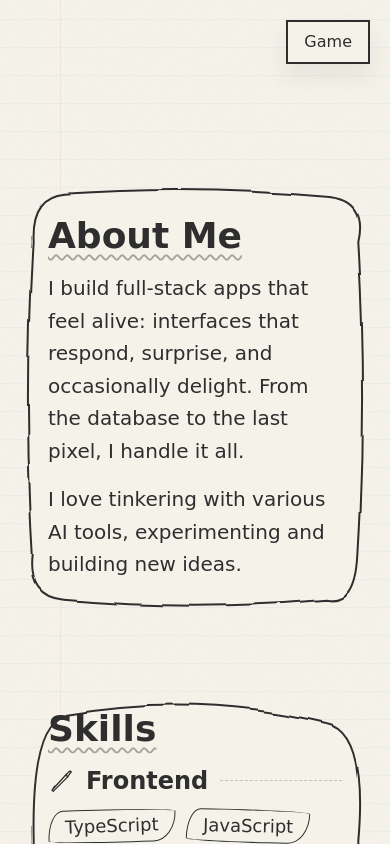
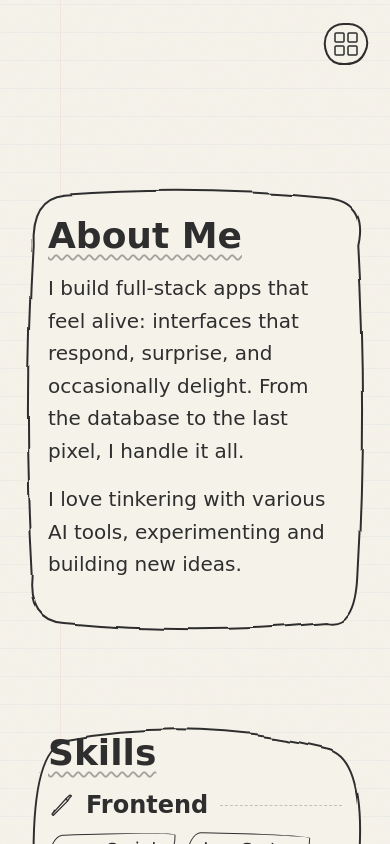
Before and after one commit to himanshurattan99/my-portfolio, a React (Vite) app: page / in a window 390 px wide. Shown: the top 844 px of the page. Built offline with nearby package versions, Linux system fonts and the light colour scheme.

Commit message:
feat: add portfolio view and game mode page transition
refactor: measure section content for responsive layout sizing

style: replace mode toggle labels with sketch icons

```diff
--- a/src/components/Portfolio.tsx
+++ b/src/components/Portfolio.tsx
@@ -1,4 +1,4 @@
-import { useState } from "react";
+import { useCallback, useEffect, useRef, useState } from "react";
 import {
   aboutContent,
   contactItems,
@@ -18,15 +18,61 @@ interface SectionFrameProps {
   id: SectionId;
   title: string;
   color: SectionColor;
+  icon?: (typeof sections)[number]["icon"];
+  mode?: ViewMode;
+  canMeasure?: boolean;
+  onContentHeightChange?: (id: SectionId, height: number) => void;
+  style?: React.CSSProperties;
   children: React.ReactNode;
 }
 
 // Outer paper card used for each main portfolio section.
-export const SectionFrame = ({ id, title, color, children }: SectionFrameProps) => (
+export const SectionFrame = ({
+  id,
+  title,
+  color,
+  icon,
+  mode = "portfolio",
+  canMeasure = false,
+  onContentHeightChange,
+  style,
+  children,
+}: SectionFrameProps) => {
+  const contentRef = useRef<HTMLDivElement>(null);
+
+  useEffect(() => {
+    if (mode !== "portfolio" || !canMeasure || !onContentHeightChange) return;
+
+    const content = contentRef.current;
+    if (!content) return;
+
+    let frame = 0;
+    const measure = () => {
+      cancelAnimationFrame(frame);
+      frame = requestAnimationFrame(() => {
+        const section = content.closest("section");
+        const styles = section ? window.getComputedStyle(section) : null;
+        const padding = styles ? parseFloat(styles.paddingTop) + parseFloat(styles.paddingBottom) : 0;
+        onContentHeightChange(id, Math.ceil(content.scrollHeight + padding + 24));
+      });
+    };
+
+    measure();
+    const observer = new ResizeObserver(measure);
+    observer.observe(content);
+
+    return () => {
+      cancelAnimationFrame(frame);
+      observer.disconnect();
+    };
+  }, [canMeasure, id, mode, onContentHeightChange]);
+
+  return (
     <section
-    className="relative mx-auto w-full max-w-240 overflow-hidden px-8 py-10 sm:px-10 md:px-16 md:py-12"
+      className="absolute overflow-hidden px-8 py-10 sm:px-10 md:px-16 md:py-12"
       data-section-color={color}
       id={id}
+      style={style}
     >
       <svg className="pointer-events-none absolute inset-0 h-full w-full" preserveAspectRatio="none" viewBox="0 0 150 150">
         <defs>
@@ -47,14 +93,37 @@ export const SectionFrame = ({ id, title, color, children }: SectionFrameProps)
           data-color={color}
         />
       </svg>
-    <div className="relative z-10">
+      <div
+        className="absolute inset-0 z-10 flex flex-col items-center justify-center gap-2 px-4"
+        style={{
+          opacity: mode === "game" ? 1 : 0,
+          pointerEvents: mode === "game" ? "auto" : "none",
+          transition: `opacity ${mode === "game" ? 425 : 340}ms ease-${mode === "game" ? "in" : "out"} ${mode === "game" ? 380 : 0}ms`,
+        }}
+      >
+        {icon && <SketchIcon color={color} name={icon} size={36} />}
+        <span className="max-w-28 text-center text-lg font-bold leading-tight" data-section-color={color}>
+          {title}
+        </span>
+      </div>
+      <div
+        className="relative z-10"
+        style={{
+          opacity: mode === "portfolio" ? 1 : 0,
+          pointerEvents: mode === "portfolio" ? "auto" : "none",
+          transition: `opacity ${mode === "portfolio" ? 425 : 340}ms ease-${mode === "portfolio" ? "in" : "out"} ${mode === "portfolio" ? 380 : 0}ms`,
+        }}
+      >
+        <div ref={contentRef}>
           <h2 className="sketch-heading mb-4 text-4xl font-bold" data-section-color={color}>
             {title}
           </h2>
           <div>{children}</div>
         </div>
+      </div>
     </section>
   );
+};
 
 // Smaller sketch card for repeated items inside a section.
 export const SketchBox = ({ children, color }: { children: React.ReactNode; color?: SectionColor }) => (
@@ -203,74 +272,138 @@ const sectionContent: Record<SectionId, React.ReactNode> = {
 
 export const SectionContent = ({ id }: { id: SectionId }) => sectionContent[id];
 
-const gamePositions = [
-  "left-[8%] top-[16%]",
-  "left-[42%] top-[9%]",
-  "right-[9%] top-[21%]",
-  "left-[7%] bottom-[18%]",
-  "left-[43%] bottom-[12%]",
-  "right-[11%] bottom-[20%]",
+const defaultPortfolioHeights: Record<SectionId, number> = {
+  about: 380,
+  skills: 760,
+  projects: 620,
+  experience: 440,
+  education: 300,
+  contact: 280,
+};
+
+const portfolioGap = 48;
+const portfolioTop = 176;
+const portfolioWidth = "min(960px, calc(100vw - 32px))";
+
+const gameLayouts = [
+  { left: "8vw", top: "16vh" },
+  { left: "42vw", top: "9vh" },
+  { left: "78vw", top: "21vh" },
+  { left: "7vw", top: "62vh" },
+  { left: "43vw", top: "66vh" },
+  { left: "76vw", top: "58vh" },
 ];
 
-// Compact section card used by the early game-mode layout.
-const GameCard = ({ section, index }: { section: (typeof sections)[number]; index: number }) => (
-  <div
-    className={`absolute ${gamePositions[index]} float-bob flex h-37.5 w-37.5 items-center justify-center`}
-    style={{ animationDelay: `${section.bobDelay}s`, transform: `rotate(${section.rotation}deg)` }}
+const layoutTransition = "transform 850ms cubic-bezier(.65,.02,.3,1), width 850ms cubic-bezier(.65,.02,.3,1), height 850ms cubic-bezier(.65,.02,.3,1)";
+
+// Matches the hand-drawn view icons used by the reference interface.
+const ModeToggle = ({ isGame, onToggle }: { isGame: boolean; onToggle: () => void }) => (
+  <button
+    aria-label={isGame ? "View portfolio" : "View game mode"}
+    className="fixed right-5 top-5 z-20 h-12 w-12"
+    onClick={onToggle}
+    title={isGame ? "View portfolio" : "View game mode"}
+    type="button"
   >
-    <div className="relative flex h-full w-full flex-col items-center justify-center gap-2">
-      <svg className="pointer-events-none absolute inset-0 h-full w-full" preserveAspectRatio="none" viewBox="0 0 150 150">
+    <svg className="h-full w-full" fill="none" viewBox="0 0 48 48">
+      <defs>
+        <filter id="mode-toggle-rough">
+          <feTurbulence baseFrequency="0.04" numOctaves="4" result="noise" type="fractalNoise" />
+          <feDisplacementMap in="SourceGraphic" in2="noise" scale="1.5" />
+        </filter>
+      </defs>
       <path
-          d="M20 6 Q75 3 130 7 Q147 8 143 22 Q147 75 143 128 Q142 145 130 143 Q75 147 20 143 Q5 142 7 128 Q3 75 7 22 Q6 7 20 6 Z"
-          fill="hsl(var(--paper-card))"
+        className="fill-paper-card"
+        d="M24 4 Q36 3 42 12 Q48 22 43 32 Q38 44 24 44 Q10 45 5 34 Q0 22 6 12 Q12 3 24 4Z"
+        filter="url(#mode-toggle-rough)"
         stroke="hsl(var(--pencil-dark))"
         strokeLinecap="round"
-          strokeLinejoin="round"
         strokeWidth="2"
-          vectorEffect="non-scaling-stroke"
-          data-color={section.color}
       />
+      {isGame ? (
+        <g filter="url(#mode-toggle-rough)" stroke="hsl(var(--pencil-dark))" strokeLinecap="round">
+          <path d="M15 11 L31 11 Q34 11 34 14 L34 36 Q34 38 32 38 L16 38 Q14 38 14 36 L14 13 Q14 11 15 11 Z" fill="none" strokeWidth="1.6" />
+          <line strokeWidth="1.3" x1="18" x2="30" y1="17" y2="17" />
+          <line strokeWidth="1.3" x1="18" x2="30" y1="22" y2="22" />
+          <line strokeWidth="1.3" x1="18" x2="30" y1="27" y2="27" />
+          <line strokeWidth="1.3" x1="18" x2="26" y1="32" y2="32" />
+        </g>
+      ) : (
+        <g fill="none" filter="url(#mode-toggle-rough)" stroke="hsl(var(--pencil-dark))" strokeLinecap="round" strokeWidth="1.5">
+          <rect height="9" rx="1" width="9" x="13" y="13" />
+          <rect height="9" rx="1" width="9" x="26" y="13" />
+          <rect height="9" rx="1" width="9" x="13" y="26" />
+          <rect height="9" rx="1" width="9" x="26" y="26" />
+        </g>
+      )}
     </svg>
-      <div className="relative z-10 flex flex-col items-center gap-2" style={{ transform: `rotate(${-section.rotation}deg)` }}>
-        <SketchIcon color={section.color} name={section.icon} size={36} />
-        <span className="max-w-28 text-center text-lg font-bold leading-tight" data-section-color={section.color}>
-          {section.title}
-        </span>
-      </div>
-    </div>
-  </div>
+  </button>
 );
 
 const Portfolio = () => {
   const [mode, setMode] = useState<ViewMode>("portfolio");
+  const [isTransitioning, setIsTransitioning] = useState(false);
+  const [portfolioHeights, setPortfolioHeights] = useState(defaultPortfolioHeights);
+  const transitionTimer = useRef<number | undefined>(undefined);
   const isGame = mode === "game";
 
+  const handleContentHeightChange = useCallback((id: SectionId, height: number) => {
+    setPortfolioHeights((current) => (current[id] === height ? current : { ...current, [id]: height }));
+  }, []);
+
+  const toggleMode = () => {
+    if (isTransitioning) return;
+    setIsTransitioning(true);
+    setMode((current) => (current === "game" ? "portfolio" : "game"));
+    transitionTimer.current = window.setTimeout(() => setIsTransitioning(false), 850);
+  };
+
+  useEffect(() => () => window.clearTimeout(transitionTimer.current), []);
+
+  const portfolioTops = sections.reduce<Record<SectionId, number>>((layout, section, index) => {
+    const previous = sections[index - 1];
+    layout[section.id] = previous ? layout[previous.id] + portfolioHeights[previous.id] + portfolioGap : portfolioTop;
+    return layout;
+  }, {} as Record<SectionId, number>);
+
+  const portfolioHeight = sections.reduce((total, section) => total + portfolioHeights[section.id] + portfolioGap, portfolioTop);
+
   return (
-    <main className={`paper-bg sketch-text min-h-screen text-pencil-dark ${isGame ? "h-screen overflow-hidden" : "px-4 pb-16 pt-44 sm:px-6"}`}>
-      <button
-        className="paper-surface fixed right-5 top-5 z-20 border-2 border-pencil-dark px-4 py-2 text-lg font-bold shadow-sketch"
-        onClick={() => setMode(isGame ? "portfolio" : "game")}
-        type="button"
+    <main
+      className="paper-bg sketch-text relative min-h-screen overflow-hidden text-pencil-dark"
+      style={{ height: isGame ? "100vh" : portfolioHeight + 80 }}
     >
-        {isGame ? "Portfolio" : "Game"}
-      </button>
+      <ModeToggle isGame={isGame} onToggle={toggleMode} />
 
-      {/* Player movement and section interactions will build on this layout. */}
-      {isGame ? (
-        <div className="relative h-screen w-full">
-          {sections.map((section, index) => (
-            <GameCard index={index} key={section.id} section={section} />
-          ))}
-        </div>
-      ) : (
-        <div className="mx-auto flex max-w-240 flex-col gap-12">
-          {sections.map((section) => (
-            <SectionFrame color={section.color} id={section.id} title={section.title}>
+      {sections.map((section, index) => {
+        const game = gameLayouts[index];
+        return (
+          <SectionFrame
+            color={section.color}
+            icon={section.icon}
+            id={section.id}
+            key={section.id}
+            mode={mode}
+            canMeasure={!isTransitioning}
+            onContentHeightChange={handleContentHeightChange}
+            style={{
+              height: isGame ? 150 : portfolioHeights[section.id],
+              left: 0,
+              top: 0,
+              transform: isGame
+                ? `translate(${game.left}, ${game.top}) rotate(${section.rotation}deg)`
+                : `translate(calc((100vw - min(960px, calc(100vw - 32px))) / 2), ${portfolioTops[section.id]}px)`,
+              transition: layoutTransition,
+              width: isGame ? 150 : portfolioWidth,
+              willChange: "transform,width,height",
+              zIndex: 1,
+            }}
+            title={section.title}
+          >
             <SectionContent id={section.id} />
           </SectionFrame>
-          ))}
-        </div>
-      )}
+        );
+      })}
     </main>
   );
 };
```
Lines whose indentation alone changed are shown as unchanged.
